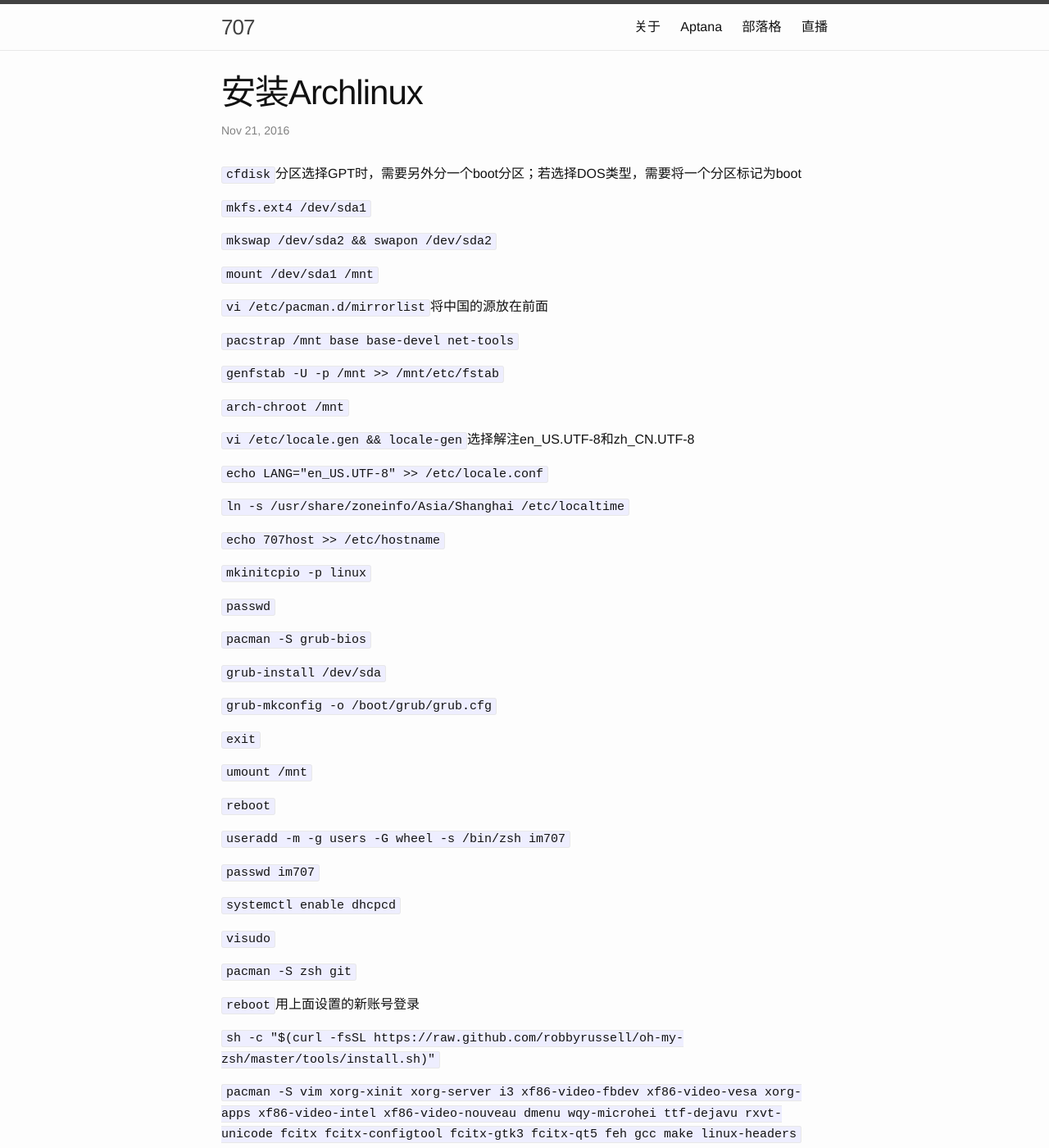
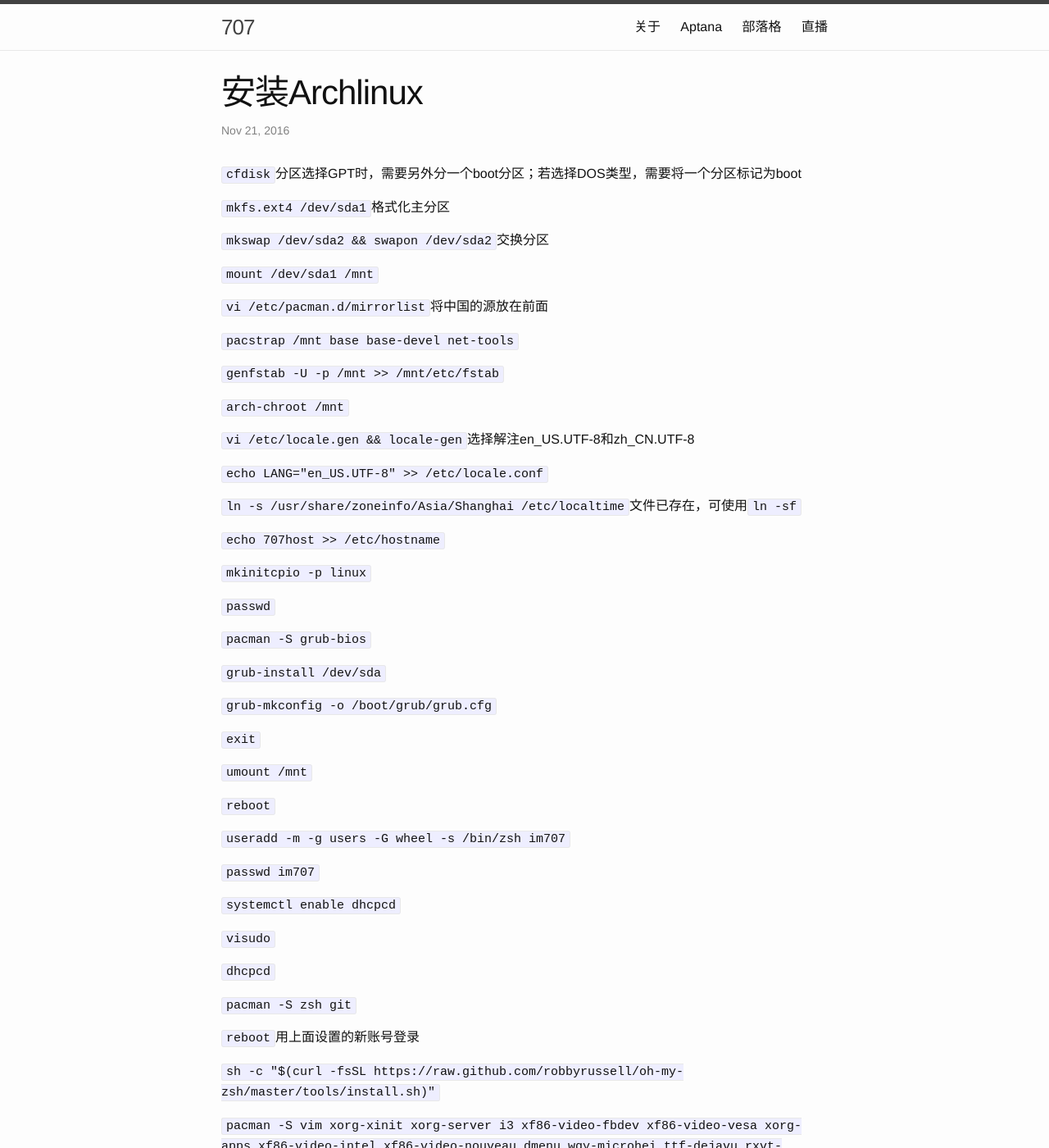
Before and after one commit to zephyrzoom/zephyrzoom.github.io, a Jekyll site: the page built from _posts/2016-11-22-archlinux-install.md, in a window 1280 px wide and 1400 px high. Shown: the whole window at 82% size. Built offline with Jekyll 4.4.1, drawn with Linux system fonts in a browser that asks for light colours; comment, search, counter and statistics services are not loaded.

Commit message:
更新arch安装

```diff
--- a/_posts/2016-11-22-archlinux-install.md
+++ b/_posts/2016-11-22-archlinux-install.md
@@ -6,9 +6,9 @@ date: 2016-11-22 00:00:00 +0800
 
 `cfdisk`分区选择GPT时，需要另外分一个boot分区；若选择DOS类型，需要将一个分区标记为boot
 
-`mkfs.ext4 /dev/sda1`
+`mkfs.ext4 /dev/sda1`格式化主分区
 
-`mkswap /dev/sda2 && swapon /dev/sda2`
+`mkswap /dev/sda2 && swapon /dev/sda2`交换分区
 
 `mount /dev/sda1 /mnt`
 
@@ -24,7 +24,7 @@ date: 2016-11-22 00:00:00 +0800
 
 `echo LANG="en_US.UTF-8" >> /etc/locale.conf`
 
-`ln -s /usr/share/zoneinfo/Asia/Shanghai /etc/localtime`
+`ln -s /usr/share/zoneinfo/Asia/Shanghai /etc/localtime`文件已存在，可使用`ln -sf`
 
 `echo 707host >> /etc/hostname`
 
@@ -51,6 +51,8 @@ date: 2016-11-22 00:00:00 +0800
 `systemctl enable dhcpcd`
 
 `visudo`
+
+`dhcpcd`
 
 `pacman -S zsh git`
 
```
